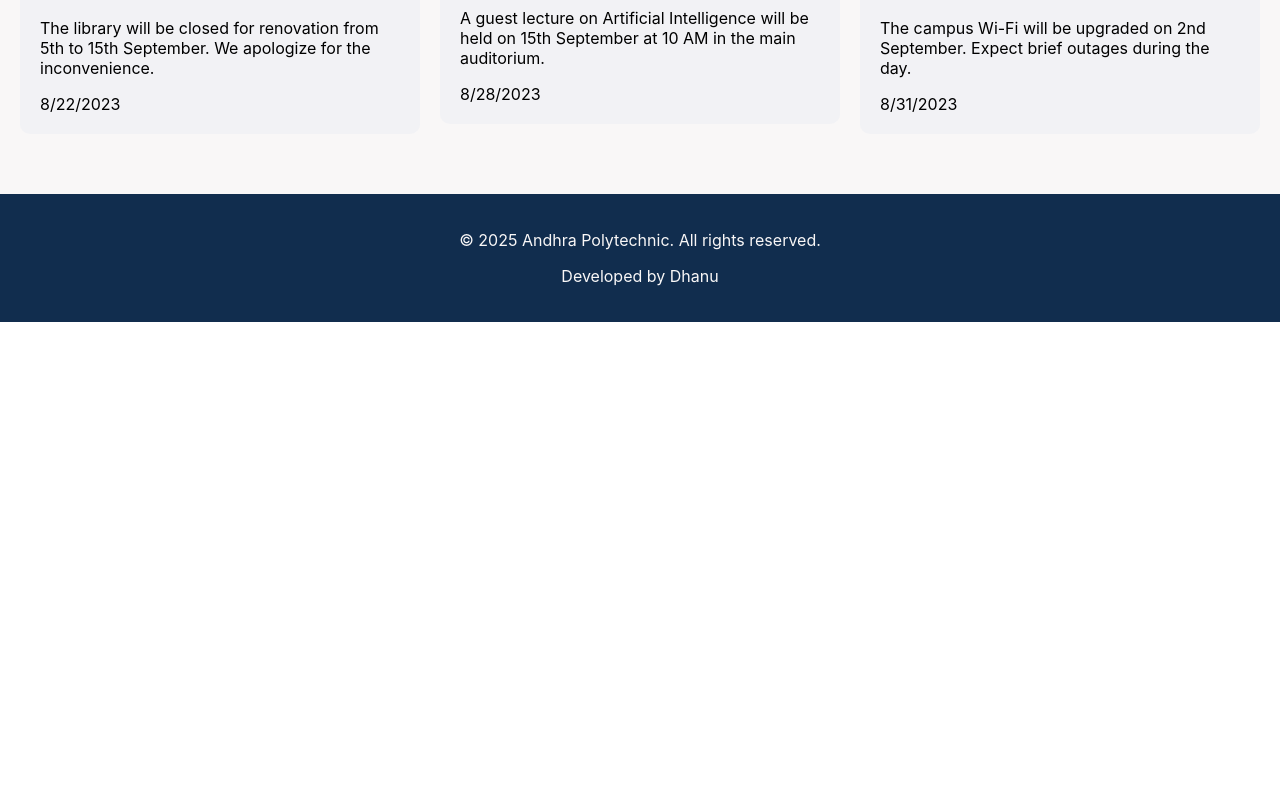
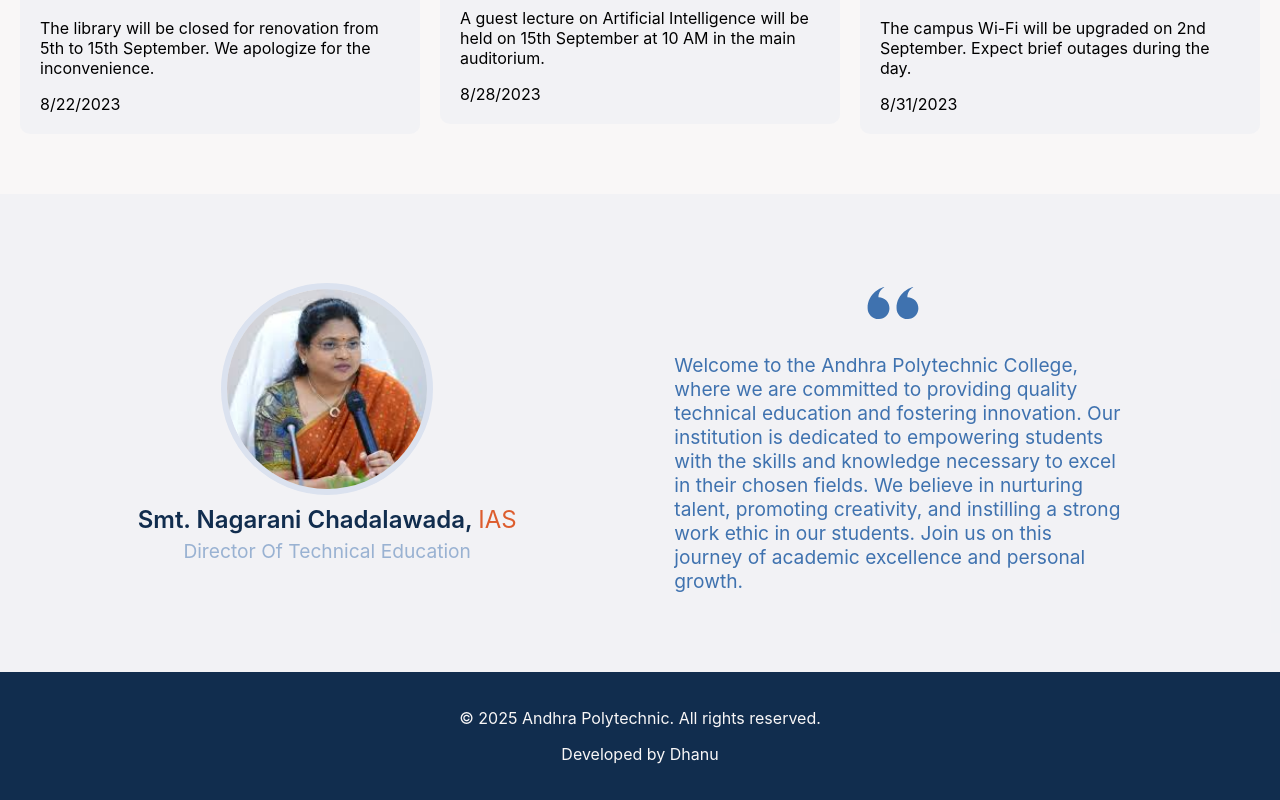
Before and after one commit to DhanushSaiCoder/AndhraPolytechnic, a React (Create React App) app in the folder frontend/: page / in a window 1280 px wide. Shown: the part 1146-1946 px from the top of the page. Before the commit the page ends 1468 px from the top, so only its background shows below. Built offline with nearby package versions, Linux system fonts and the light colour scheme.

Commit message:
Add CommissionerMessage component with styles and image

```diff
--- a/frontend/src/App.css
+++ b/frontend/src/App.css
@@ -1,7 +1,7 @@
 * {
-    box-sizing: border-box;
     padding: 0;
     margin: 0;
+    box-sizing: border-box;
     font-family: "EB Garamond", serif;
 }
 
--- /dev/null
+++ b/frontend/src/components/homeComponents/CommissionerMessage.js
@@ -0,0 +1,23 @@
+import React from 'react';
+import '../../styles/HomeStyles/CommissionerMessage.css';
+import commImg from '../../images/commissionerImg.jpeg'
+const CommissionerMessage = () => {
+    return (
+        <div className='CommissionerMessage'>
+            <div className='commissionerImgAndName'>
+                <img className='commImg' src={commImg} alt="Commissioner's Image" />
+                <h3 className='commName'>Smt. Nagarani Chadalawada, <span>IAS</span></h3>
+                <p className='commRole'>Director Of Technical Education</p>
+            </div>
+
+            <div className='commMessage'>
+                <p>
+                    Welcome to the Andhra Polytechnic College, where we are committed to providing quality technical education and fostering innovation. Our institution is dedicated to empowering students with the skills and knowledge necessary to excel in their chosen fields. We believe in nurturing talent, promoting creativity, and instilling a strong work ethic in our students. Join us on this journey of academic excellence and personal growth.
+                    <svg xmlns="http://www.w3.org/2000/svg" viewBox="0 0 320 320"><path d="M82.87 129.48S77.32 98.96 114.31 74c-12.95 0-89.7 30.52-89.7 113.74 0 33.09 27.59 59.73 61.01 58.19 29.85-1.37 54.07-25.6 55.44-55.45 1.54-33.41-25.1-61-58.19-61zm154.26 0S231.58 98.96 268.57 74c-12.95 0-89.7 30.52-89.7 113.74 0 33.09 27.58 59.73 61.01 58.19 29.85-1.37 54.07-25.6 55.44-55.45 1.54-33.41-25.1-61-58.19-61z" fill="#3F72AF"></path></svg>
+                </p>
+            </div>
+        </div>
+    );
+}
+
+export default CommissionerMessage;
--- a/frontend/src/pages/Home.js
+++ b/frontend/src/pages/Home.js
@@ -3,10 +3,12 @@ import React from 'react';
 import '../styles/HomeStyles/Home.css';
 import HeroSection from '../components/homeComponents/HeroSection';
 import NoticeBoard from './../components/homeComponents/NoticeBoard';
+import CommissionerMessage from './../components/homeComponents/CommissionerMessage';
 export default function Home() {
   return (
     <div className='Home'>
       <HeroSection />
       <NoticeBoard />
+      <CommissionerMessage />
     </div>)
 }
--- /dev/null
+++ b/frontend/src/styles/HomeStyles/CommissionerMessage.css
@@ -0,0 +1,68 @@
+.CommissionerMessage {
+    width: 100%;
+    height: 100%;
+    display: flex;
+    flex-direction: row;
+    align-items: center;
+    justify-content: space-evenly;
+    background-color: #dbe2ef40;
+    padding: 40px 0;
+}
+.commissionerImgAndName {
+    display: flex;
+    flex-direction: column;
+    align-items: center;
+    justify-content: center;
+}
+.commName{
+    font-size: 1.5rem;
+    font-weight: 600;
+    color: #112D4E;
+    margin: 0;
+    margin-top: 10px;
+}
+.commName span {
+    font-weight: 400;
+    color: rgb(221, 93, 46);
+}
+.commRole{
+    font-size: 1.2rem;
+    color: #3F72AF80;
+    margin-top: 5px;
+    margin-bottom: 20px;
+}
+.commImg {
+    aspect-ratio: 1/1;
+    width: 200px;
+    border-radius: 50%;
+    object-fit: cover;
+    border: 6px solid #DBE2EF;
+}
+.commMessage{
+    width: 35%;
+    height: 100%;
+    display: flex;
+    flex-direction: column;
+    align-items: center;
+    justify-content: center;
+    padding: 20px;
+    /* background-color: #DBE2EF; */
+    border-radius: 10px;
+    /* box-shadow: 0 4px 8px rgba(0, 0, 0, 0.1); */
+}
+
+.commMessage p {
+    display: flex;
+    align-items: center;
+    justify-content: center;
+    flex-direction: column-reverse;
+    gap: 20px;
+    font-size: 1.2rem;
+    color: #3F72AF;
+
+}
+.commMessage p svg{
+    width: 60px;
+    color: #3F72AF;
+    margin-right: 10px;
+}
```
Also changed, not shown: frontend/src/images/commissionerImg.jpeg (added).
